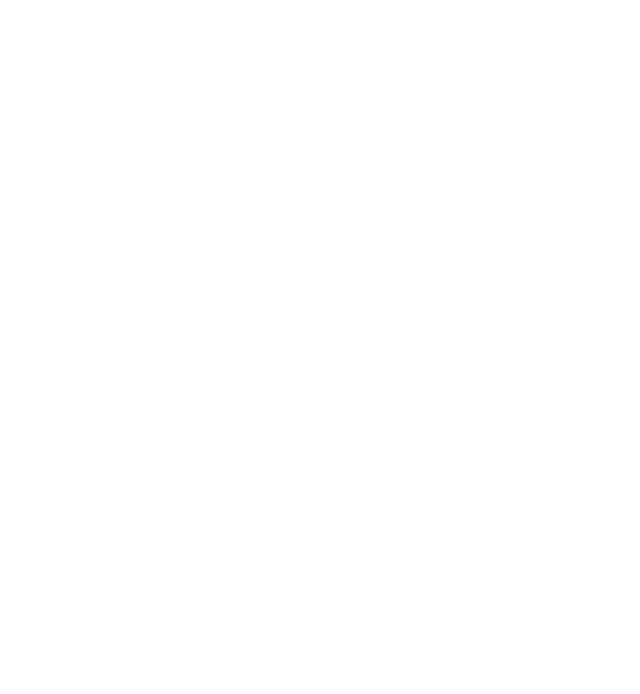
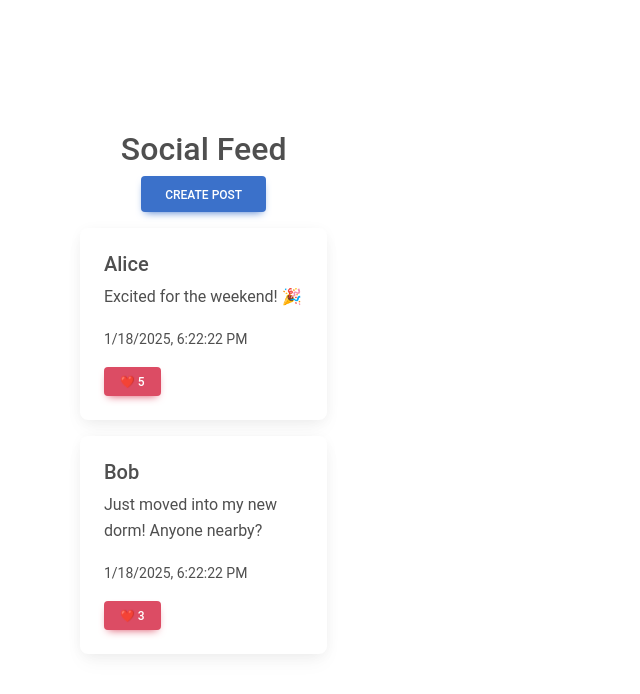
Before and after one commit to s00221135/p400-application, a React (Vite) app: page /social-feed in a window 1280 px wide. Before the commit this address had no page. Shown: the top 694 px of the page, without its empty margins (0-640 px from the left). Built offline with nearby package versions, Linux system fonts and the light colour scheme; what amazon-cognito-identity-js would draw is missing.

Commit message:
added non functional social pages

```diff
--- a/src/App.tsx
+++ b/src/App.tsx
@@ -12,6 +12,10 @@ import Register from "./pages/Registration";
 import CleaningRota from "./pages/CleaningRota";
 import Profile from "./pages/Profile";
 import Confirm from "./pages/Confirm";
+import SocialFeed from "./pages/SocialFeed"; // New Social Feed Page
+import AddPost from "./pages/AddPost"; // New Page for Creating a Post
+import ViewPost from "./pages/ViewPost"; // New Page to View a Post
+
 const App: React.FC = () => {
   return (
     <Router>
@@ -27,6 +31,10 @@ const App: React.FC = () => {
           <Route path="/profile" element={<Profile />} />
           <Route path="/confirm" element={<Confirm />} />
 
+          {/* Social Feed Routes */}
+          <Route path="/social-feed" element={<SocialFeed />} /> {/* Main Feed */}
+          <Route path="/add-post" element={<AddPost />} /> {/* Fix: No props passed */}
+          <Route path="/view-post/:postId" element={<ViewPost />} /> {/* View a Single Post */}
         </Routes>
       </div>
     </Router>
--- /dev/null
+++ b/src/pages/AddPost.tsx
@@ -0,0 +1,58 @@
+import React, { useState } from "react";
+import {
+  MDBContainer,
+  MDBInput,
+  MDBBtn,
+  MDBCard,
+  MDBCardBody,
+  MDBCardTitle,
+  MDBCardText,
+} from "mdb-react-ui-kit";
+
+const AddPost: React.FC = () => {
+  const [postContent, setPostContent] = useState("");
+
+  const handleSubmit = async () => {
+    const newPost = {
+      content: postContent,
+      author: "User123", // Replace with actual logged-in user
+      createdAt: new Date().toISOString(),
+      likes: 0,
+    };
+
+    try {
+      await fetch("https://kw9gdp96hl.execute-api.eu-west-1.amazonaws.com/dev/create-post", {
+        method: "POST",
+        headers: { "Content-Type": "application/json" },
+        body: JSON.stringify(newPost),
+      });
+      alert("Post created successfully!");
+    } catch (error) {
+      console.error("Error creating post:", error);
+    }
+
+    setPostContent("");
+  };
+
+  return (
+    <MDBContainer className="mt-4">
+      <MDBCard>
+        <MDBCardBody>
+          <MDBCardTitle>Create a Post</MDBCardTitle>
+          <MDBCardText>What's on your mind?</MDBCardText>
+          <MDBInput
+            type="textarea"
+            value={postContent}
+            onChange={(e) => setPostContent(e.target.value)}
+            className="mb-3"
+          />
+          <MDBBtn color="primary" onClick={handleSubmit}>
+            Post
+          </MDBBtn>
+        </MDBCardBody>
+      </MDBCard>
+    </MDBContainer>
+  );
+};
+
+export default AddPost;
--- /dev/null
+++ b/src/pages/SocialFeed.tsx
@@ -0,0 +1,84 @@
+import React, { useState } from "react";
+import { useNavigate } from "react-router-dom"; // Import navigation hook
+import {
+  MDBContainer,
+  MDBRow,
+  MDBCol,
+  MDBCard,
+  MDBCardBody,
+  MDBCardText,
+  MDBCardTitle,
+  MDBBtn,
+} from "mdb-react-ui-kit";
+
+interface Post {
+  postId: string;
+  content: string;
+  author: string;
+  createdAt: string;
+  likes: number;
+}
+
+const SocialFeed: React.FC = () => {
+  const navigate = useNavigate(); // Hook for navigation
+  const [posts, setPosts] = useState<Post[]>([
+    {
+      postId: "1",
+      content: "Excited for the weekend! 🎉",
+      author: "Alice",
+      createdAt: new Date().toISOString(),
+      likes: 5,
+    },
+    {
+      postId: "2",
+      content: "Just moved into my new dorm! Anyone nearby?",
+      author: "Bob",
+      createdAt: new Date().toISOString(),
+      likes: 3,
+    },
+  ]);
+
+  // Simulate liking a post (without API)
+  const handleLike = (postId: string) => {
+    setPosts((prevPosts) =>
+      prevPosts.map((post) =>
+        post.postId === postId ? { ...post, likes: post.likes + 1 } : post
+      )
+    );
+  };
+
+  return (
+    <MDBContainer>
+      <MDBRow className="justify-content-center">
+        <MDBCol md="8">
+          <h2 className="text-center">Social Feed</h2>
+
+          <div className="text-center mb-3">
+            {/* Navigate to AddPost page instead of opening a modal */}
+            <MDBBtn color="primary" onClick={() => navigate("/add-post")}>
+              Create Post
+            </MDBBtn>
+          </div>
+
+          {posts.map((post) => (
+            <MDBCard key={post.postId} className="mb-3">
+              <MDBCardBody>
+                <MDBCardTitle>{post.author}</MDBCardTitle>
+                <MDBCardText>{post.content}</MDBCardText>
+                <MDBCardText>
+                  <small>{new Date(post.createdAt).toLocaleString()}</small>
+                </MDBCardText>
+
+                <MDBBtn color="danger" size="sm" onClick={() => handleLike(post.postId)}>
+                  ❤️ {post.likes}
+                </MDBBtn>
+              </MDBCardBody>
+            </MDBCard>
+          ))}
+        </MDBCol>
+      </MDBRow>
+    </MDBContainer>
+  );
+};
+
+export default SocialFeed;
--- /dev/null
+++ b/src/pages/ViewPost.tsx
@@ -0,0 +1,90 @@
+import React, { useState } from "react";
+import {
+  MDBContainer,
+  MDBCard,
+  MDBCardBody,
+  MDBCardTitle,
+  MDBCardText,
+  MDBInput,
+  MDBBtn,
+} from "mdb-react-ui-kit";
+
+interface Comment {
+  commentId: string;
+  author: string;
+  content: string;
+  createdAt: string;
+}
+
+const PostPage: React.FC = () => {
+  // Placeholder post instead of fetching from API
+  const [post] = useState<{ content: string; author: string }>({
+    content: "This is a sample post about student life!",
+    author: "Alice",
+  });
+
+  // Placeholder comments
+  const [comments, setComments] = useState<Comment[]>([
+    {
+      commentId: "1",
+      author: "Bob",
+      content: "Great post! Totally agree.",
+      createdAt: new Date().toISOString(),
+    },
+    {
+      commentId: "2",
+      author: "Charlie",
+      content: "I just moved into a new place too!",
+      createdAt: new Date().toISOString(),
+    },
+  ]);
+
+  const [newComment, setNewComment] = useState("");
+
+  const handleCommentSubmit = () => {
+    // Create a new comment locally
+    const commentData: Comment = {
+      commentId: crypto.randomUUID(), // Generate a unique ID
+      content: newComment,
+      author: "User123", // Placeholder user
+      createdAt: new Date().toISOString(),
+    };
+
+    setComments((prev) => [...prev, commentData]); // Add new comment locally
+    setNewComment("");
+  };
+
+  return (
+    <MDBContainer>
+      {post && (
+        <MDBCard className="mb-4">
+          <MDBCardBody>
+            <MDBCardTitle>{post.author}</MDBCardTitle>
+            <MDBCardText>{post.content}</MDBCardText>
+          </MDBCardBody>
+        </MDBCard>
+      )}
+
+      <h5>Comments</h5>
+      {comments.map((comment) => (
+        <MDBCard key={comment.commentId} className="mb-3">
+          <MDBCardBody>
+            <MDBCardTitle>{comment.author}</MDBCardTitle>
+            <MDBCardText>{comment.content}</MDBCardText>
+          </MDBCardBody>
+        </MDBCard>
+      ))}
+
+      <MDBInput
+        label="Add a comment"
+        value={newComment}
+        onChange={(e) => setNewComment(e.target.value)}
+      />
+      <MDBBtn className="mt-2" onClick={handleCommentSubmit}>
+        Comment
+      </MDBBtn>
+    </MDBContainer>
+  );
+};
+
+export default PostPage;
```
Lines whose indentation alone changed are shown as unchanged.
